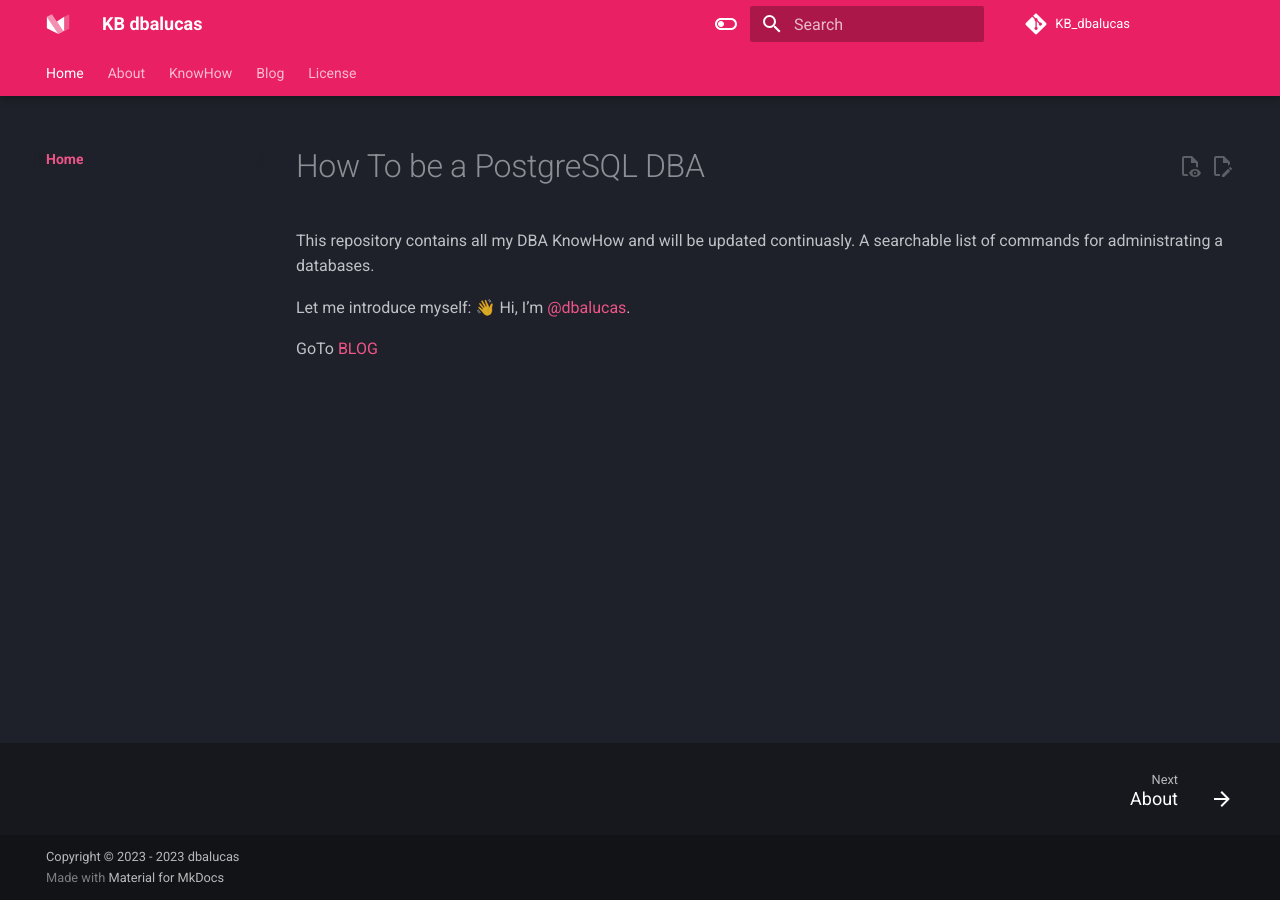
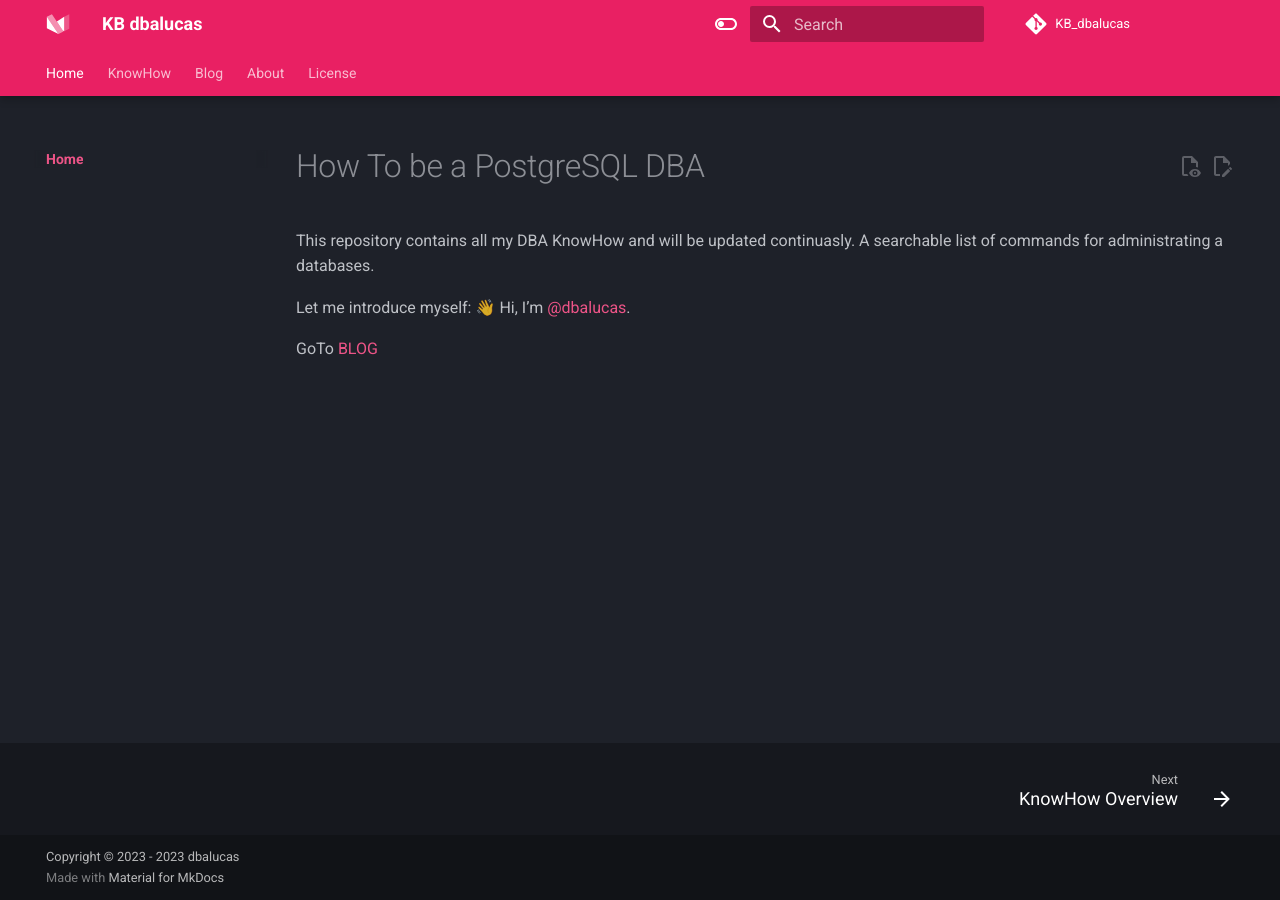
Before and after one commit to dbalucas/KB_dbalucas, an MkDocs documentation site: the page built from docs/README.md, in a window 1280 px wide. Built offline with MkDocs 1.6.1 and Material for MkDocs 9.7.7, drawn with Linux system fonts in a browser that asks for light colours; comment, search, counter and statistics services are not loaded.

Commit message:
add structure for toc in knowhow

```diff
--- a/mkdocs.yml
+++ b/mkdocs.yml
@@ -71,8 +71,8 @@
 nav:
   - Home:
     - README.md
-  - About: about.md
   - KnowHow:
+    - overview/index.md
     - Git:
       - git_howtos/git_rules.md
       - git_howtos/setup_github_pages_mkdocs.md
@@ -86,7 +86,8 @@
       - blog/posts/2022/welcome.md
     - 2023:
       - blog/posts/2023/setup_github_pages_mkdocs.md
-  - License: license.md
+  - About: overview/about.md
+  - License: overview/license.md
 plugins:
   - search:
       separator: '[\s\-,:!=\[\]()"`/]+|\.(?!\d)|&[lg]t;|(?!\b)(?=[A-Z][a-z])'
```
Also changed, not shown: docs/overview/index.md (added, +6 -0 lines), docs/overview/about.md (renamed from docs/about.md), docs/overview/license.md (renamed from docs/license.md), site/404.html, site/about/index.html, site/blog/index.html, site/blog/posts/2022/welcome/index.html, site/blog/posts/2023/setup_github_pages_mkdocs/index.html (added), site/git_howtos/git_rules/index.html, site/git_howtos/new/index.html, site/git_howtos/setup_github_pages_mkdocs/index.html, site/index.html, site/license/index.html, site/search/search_index.json, 3 more files, 1 other file.
